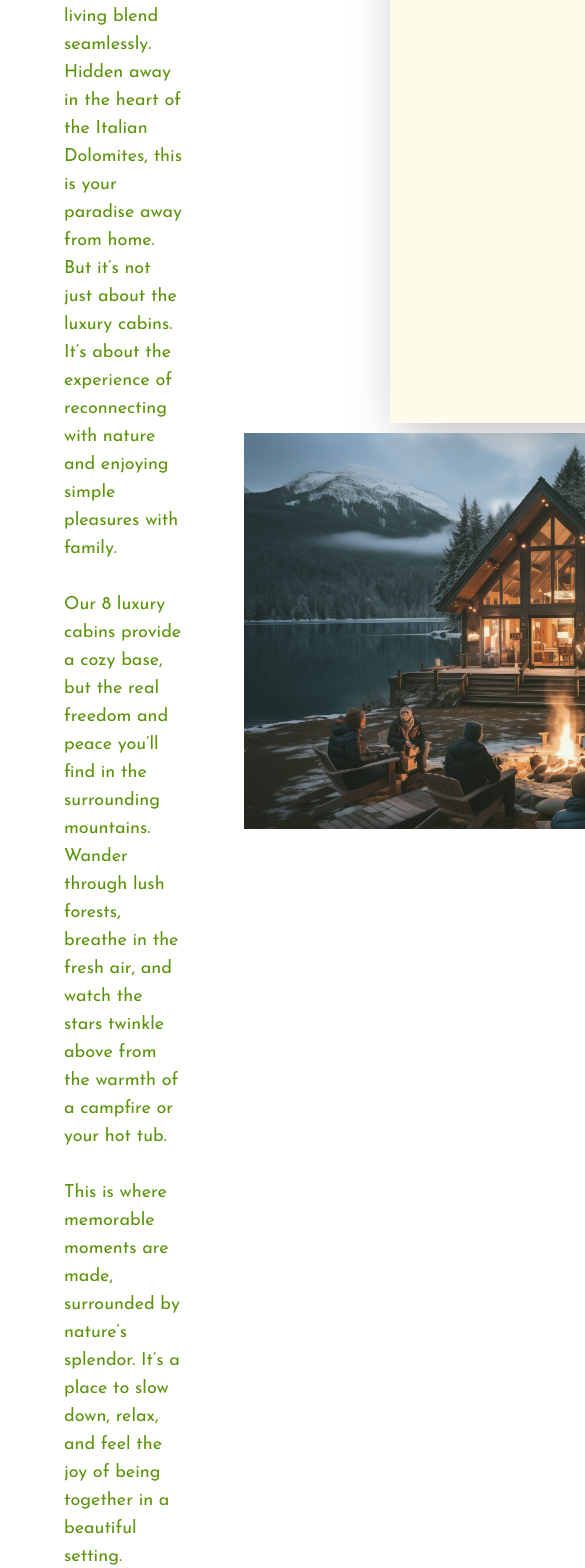
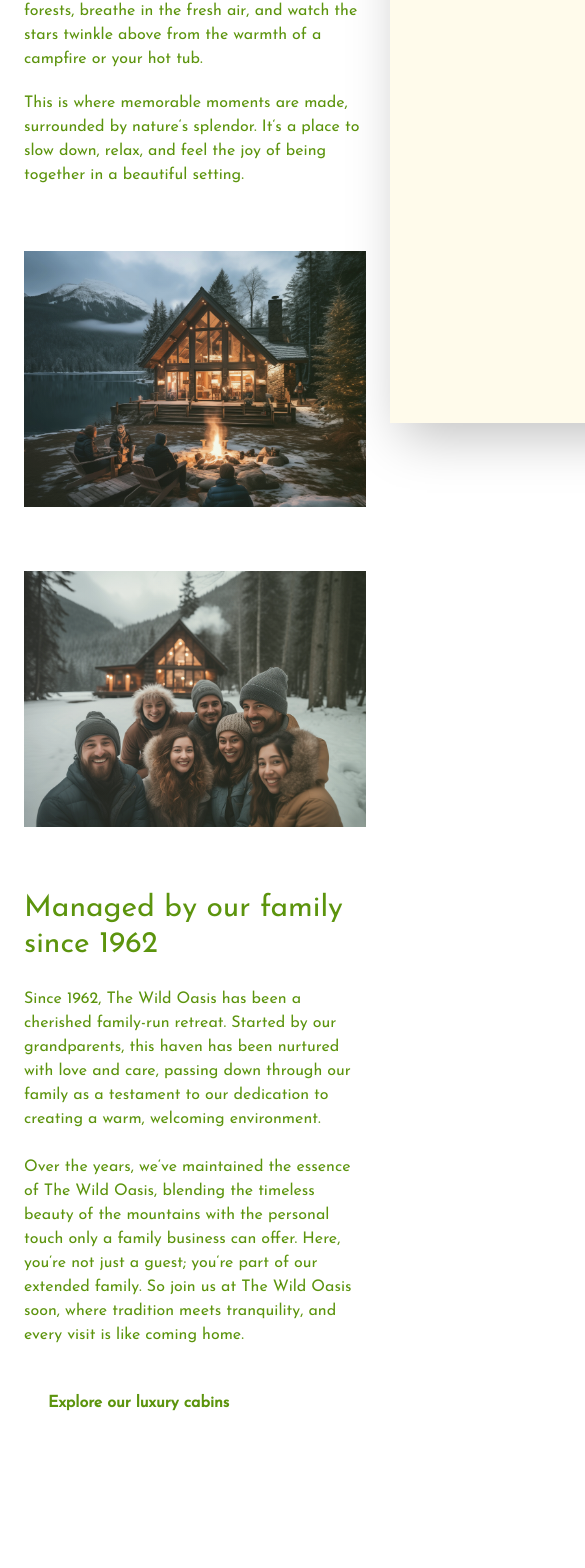
Before and after one commit to Mr-Wusu/wild-oasis, a Next.js app: page /about in a window 390 px wide. Shown: the part 421-1989 px from the top of the page, 585 px wide, since content can reach past the window. After the commit the page ends 1912 px from the top, so only its background shows below. Built offline with nearby package versions, Linux system fonts and the light colour scheme; a web font is replaced by a local one.

Commit message:
Worked on responsive layouts

```diff
--- a/app/_components/CabinCard.tsx
+++ b/app/_components/CabinCard.tsx
@@ -1,6 +1,7 @@
 import { UsersIcon } from "@heroicons/react/24/solid";
 import Image from "next/image";
 import { Cabin } from "@/generated/prisma";
+import { getBlurDataURL } from "@/lib/cloudinary";
 
 type CabinCardProps = {
   cabin: Cabin;
@@ -10,11 +11,6 @@ function CabinCard({ cabin }: CabinCardProps) {
   const { id, name, maxCapacity, regularPrice, discount, image } = cabin;
 
   return (
-    // Layout:
-    // < 640px  → flex-col  (image top, text bottom) — single column grid
-    // 640px+   → flex-row  (image left, text right) — single column grid
-    // 1024px+  → flex-row  (image left, text right) — 2-column grid, fixed 464×269
-    // 1200px+  → flex-col  (image top, text bottom) — 3-column grid, auto size
     <div
       className="
       flex flex-col max-w-100
@@ -25,11 +21,6 @@ function CabinCard({ cabin }: CabinCardProps) {
       group transition-all duration-300 hover:border-primary-700
     "
     >
-      {/* Image */}
-      {/* < 640px  → full width, fixed height 180px */}
-      {/* 640px+   → fixed width 180px, auto height (fills flex-row) */}
-      {/* 1024px+  → fixed width 160px, full 269px height */}
-      {/* 1200px+  → full width, fixed height 160px */}
       <div
         className="
         relative h-50 w-full shrink-0 overflow-hidden
@@ -44,6 +35,8 @@ function CabinCard({ cabin }: CabinCardProps) {
           className="object-cover transition-transform duration-500 group-hover:scale-105"
           fill
           sizes="(max-width: 640px) 100vw, (max-width: 1200px) 180px, 33vw"
+          placeholder="blur"
+          blurDataURL={getBlurDataURL(image)}
         />
       </div>
 
--- a/app/_components/Homepage/Hero.tsx
+++ b/app/_components/Homepage/Hero.tsx
@@ -4,7 +4,7 @@ import bg from "@/public/bg.png"
 function Hero() {
   return (
     <div className="relative h-screen w-full top-0 left-0">
-      <div className="absolute top-0 left-0 w-full h-full bg-linear-to-r from-primary-3/10 to-primary-5/10 z-40 pointer-events-none" />
+      <div className="absolute top-0 left-0 w-full h-full bg-linear-to-r from-primary-3/10 to-primary-5/10 z-30 pointer-events-none" />
       <Image
         src={bg}
         alt="Hero Image"
@@ -13,7 +13,7 @@ function Hero() {
         placeholder="blur"
       />
 
-      <div className="absolute top-1/2 left-1/2 transform -translate-x-1/2 -translate-y-1/2 z-50 bg-transparent pointer-events-auto flex flex-col items-center gap-6">
+      <div className="absolute top-1/2 left-1/2 transform -translate-x-1/2 -translate-y-1/2 z-20 bg-transparent pointer-events-auto flex flex-col items-center gap-6">
         <h1 className="text-primary-1 text-6xl tracking-wider font-josefineSans text-center">
           Welcome to paradise.
         </h1>
--- a/app/_components/Navigation/NavbarClient.tsx
+++ b/app/_components/Navigation/NavbarClient.tsx
@@ -12,17 +12,25 @@ const navLinks = [
   { href: "/guests", label: "Guest Area" },
 ];
 
+// ✅ Full class strings so Tailwind JIT can detect them at build time
+const staggerDelays = [
+  "delay-[80ms]",
+  "delay-[140ms]",
+  "delay-[200ms]",
+  "delay-[260ms]",
+] as const;
+
 function NavbarClient() {
   const { isHomePage, isScrolled } = useHomePage();
   const pathname = usePathname();
   const [menuOpen, setMenuOpen] = useState(false);
+  const [prevPathname, setPrevPathname] = useState(pathname);
 
-  // Close menu on route change
-  useEffect(() => {
-    setMenuOpen(false);
-  }, [pathname]);
+  if (prevPathname !== pathname) {
+    setPrevPathname(pathname);
+    if (menuOpen) setMenuOpen(false);
+  }
 
-  // Prevent body scroll when menu is open
   useEffect(() => {
     document.body.style.overflow = menuOpen ? "hidden" : "";
     return () => {
@@ -34,7 +42,6 @@ function NavbarClient() {
 
   return (
     <>
-      {/* ─── Main Header ─────────────────────────────────────────────────────── */}
       <header
         className={`
           fixed w-full z-50 px-4 md:px-8 py-3 md:py-2.5
@@ -49,7 +56,6 @@ function NavbarClient() {
       >
         <Logo />
 
-        {/* ── Desktop Nav ───────────────────────────────────────────────────── */}
         <ul className="hidden md:flex items-center space-x-1 text-xl font-josefineSans">
           {navLinks.map(({ href, label }) => (
             <li key={href}>
@@ -76,11 +82,11 @@ function NavbarClient() {
           ))}
         </ul>
 
-        {/* ── Hamburger Button (mobile only) ───────────────────────────────── */}
         <button
           onClick={() => setMenuOpen((prev) => !prev)}
           aria-label={menuOpen ? "Close menu" : "Open menu"}
           aria-expanded={menuOpen}
+          type="button"
           className={`
     md:hidden flex flex-col justify-center items-center
     w-10 h-10 gap-1.5 rounded-sm z-60
@@ -89,7 +95,6 @@ function NavbarClient() {
     ${isTransparent && !menuOpen ? "text-primary-4" : "text-primary-10"}
   `}
         >
-          {/* Three bars that morph into an X */}
           <span
             className={`
               block h-0.5 w-6 rounded-full bg-current
@@ -114,7 +119,6 @@ function NavbarClient() {
         </button>
       </header>
 
-      {/* ─── Mobile Drawer Overlay ───────────────────────────────────────────── */}
       <div
         onClick={() => setMenuOpen(false)}
         className={`
@@ -125,7 +129,6 @@ function NavbarClient() {
         aria-hidden="true"
       />
 
-      {/* ─── Mobile Drawer Panel ─────────────────────────────────────────────── */}
       <nav
         aria-label="Mobile navigation"
         className={`
@@ -137,19 +140,20 @@ function NavbarClient() {
           ${menuOpen ? "translate-x-0" : "translate-x-full"}
         `}
       >
-        {/* Decorative accent line */}
         <span className="block w-10 h-0.5 bg-accent-500 mb-8" />
 
         <ul className="flex flex-col gap-1 font-josefineSans">
           {navLinks.map(({ href, label }, index) => (
             <li
               key={href}
-              style={{
-                transitionDelay: menuOpen ? `${index * 60 + 80}ms` : "0ms",
-              }}
+              // ✅ Fix: Tailwind arbitrary class replaces inline style entirely
               className={`
                 transition-all duration-300
-                ${menuOpen ? "opacity-100 translate-x-0" : "opacity-0 translate-x-6"}
+                ${
+                  menuOpen
+                    ? `opacity-100 translate-x-0 ${staggerDelays[index]}`
+                    : "opacity-0 translate-x-6 delay-[0ms]"
+                }
               `}
             >
               <Link
@@ -163,7 +167,6 @@ function NavbarClient() {
                   ${pathname === href ? "text-accent-600 font-semibold" : ""}
                 `}
               >
-                {/* Active indicator dot */}
                 <span
                   className={`
                     w-1.5 h-1.5 rounded-full bg-accent-500 shrink-0
@@ -177,7 +180,6 @@ function NavbarClient() {
           ))}
         </ul>
 
-        {/* Bottom decoration */}
         <div className="mt-auto">
           <span className="block w-6 h-0.5 bg-accent-500/40 mb-2" />
           <span className="block w-12 h-0.5 bg-accent-500/20" />
--- a/app/about/page.tsx
+++ b/app/about/page.tsx
@@ -1,14 +1,26 @@
 import Image from "next/image";
-
+import Link from "next/link";
+import about1 from "@/public/about-1.jpg"
+import about2 from "@/public/about-2.jpg"
 export default function About() {
   return (
-    <div className="grid grid-cols-6 gap-x-15 gap-y-32 text-lg items-center px-16 font-josefineSans text-primary-10 py-28">
-      <div className="col-span-3">
-        <h1 className="text-4xl mb-10 text-accent-400 font-medium">
+    <div
+      className="grid grid-cols-1 gap-y-16 text-base items-center px-6 py-16 font-josefineSans text-primary-10
+                    sm:px-10 sm:py-20 sm:text-lg
+                    md:grid-cols-6 md:gap-x-10 md:gap-y-24 md:px-12
+                    lg:gap-x-15 lg:gap-y-32 lg:px-16 lg:py-28
+                    min-:px-16"
+    >
+      {/* Text Block 1 */}
+      <div className="md:col-span-3 lg:col-span-3">
+        <h1
+          className="text-3xl mb-6 text-accent-400 font-medium
+                       sm:text-4xl sm:mb-10"
+        >
           Welcome to The Wild Oasis
         </h1>
 
-        <div className="space-y-7">
+        <div className="space-y-5 sm:space-y-7">
           <p>
             Where nature&lsquo;s beauty and comfortable living blend seamlessly.
             Hidden away in the heart of the Italian Dolomites, this is your
@@ -30,31 +42,52 @@ export default function About() {
         </div>
       </div>
 
-      <div className="col-span-2 relative h-99 w-143">
+
+      <div
+        className="relative h-64 w-full
+                      sm:h-80
+                      md:col-span-3 md:h-96
+                      lg:col-span-3 lg:h-99 lg:w-full
+                      min-:w-"
+      >
         <div className="absolute top-0 left-0 w-full h-full bg-linear-to-r from-primary-3/10 to-primary-5/10 z-40 pointer-events-none" />
         <Image
-          src="/about-1.jpg"
+          src={about1}
           alt="Family sitting around a fire pit in front of cabin"
           fill
           className="object-cover"
+          placeholder="blur"
         />
       </div>
 
-      <div className="col-span-2 relative h-105 w-143">
+
+      <div
+        className="relative h-64 w-full
+                      sm:h-80
+                      md:col-span-3 md:h-96
+                      lg:col-span-3 lg:h-105 lg:w-full
+                      min-:w-"
+      >
         <div className="absolute top-0 left-0 w-full h-full bg-linear-to-r from-primary-3/10 to-primary-5/10 z-40 pointer-events-none" />
         <Image
           fill
-          src="/about-2.jpg"
+          src={about2}
           alt="Family that manages The Wild Oasis"
+          className="object-cover"
+          placeholder="blur"
         />
       </div>
 
-      <div className="col-span-3 col-start-4">
-        <h1 className="text-4xl mb-10 text-accent-400 font-medium">
+      {/* Text Block 2 */}
+      <div className="md:col-span-3 md:col-start-4 lg:col-span-3 lg:col-start-4">
+        <h1
+          className="text-3xl mb-6 text-accent-400 font-medium
+                       sm:text-4xl sm:mb-10"
+        >
           Managed by our family since 1962
         </h1>
 
-        <div className="space-y-8">
+        <div className="space-y-6 sm:space-y-8">
           <p>
             Since 1962, The Wild Oasis has been a cherished family-run retreat.
             Started by our grandparents, this haven has been nurtured with love
@@ -71,12 +104,13 @@ export default function About() {
           </p>
 
           <div>
-            <a
+            <Link
               href="/cabins"
-              className="inline-block mt-4 bg-accent-500 px-8 py-3 text-primary-10 hover:text-primary-8 text-lg font-semibold hover:bg-accent-600 transition-all"
+              className="inline-block mt-2 bg-accent-500 px-6 py-3 text-primary-10 hover:text-primary-8 text-base font-semibold hover:bg-accent-600 transition-all
+                         sm:mt-4 sm:px-8 sm:text-lg"
             >
               Explore our luxury cabins
-            </a>
+            </Link>
           </div>
         </div>
       </div>
--- a/lib/cloudinary.ts
+++ b/lib/cloudinary.ts
@@ -57,3 +57,8 @@ export async function deleteImage(imageUrl: string): Promise<boolean> {
     return false;
   }
 }
+
+export function getBlurDataURL(src: string): string {
+  // Inserts "/w_10,q_10,e_blur:200/" before the version segment
+  return src.replace("/upload/", "/upload/w_10,q_10,e_blur:200/");
+}
```
Lines whose indentation alone changed are shown as unchanged.
